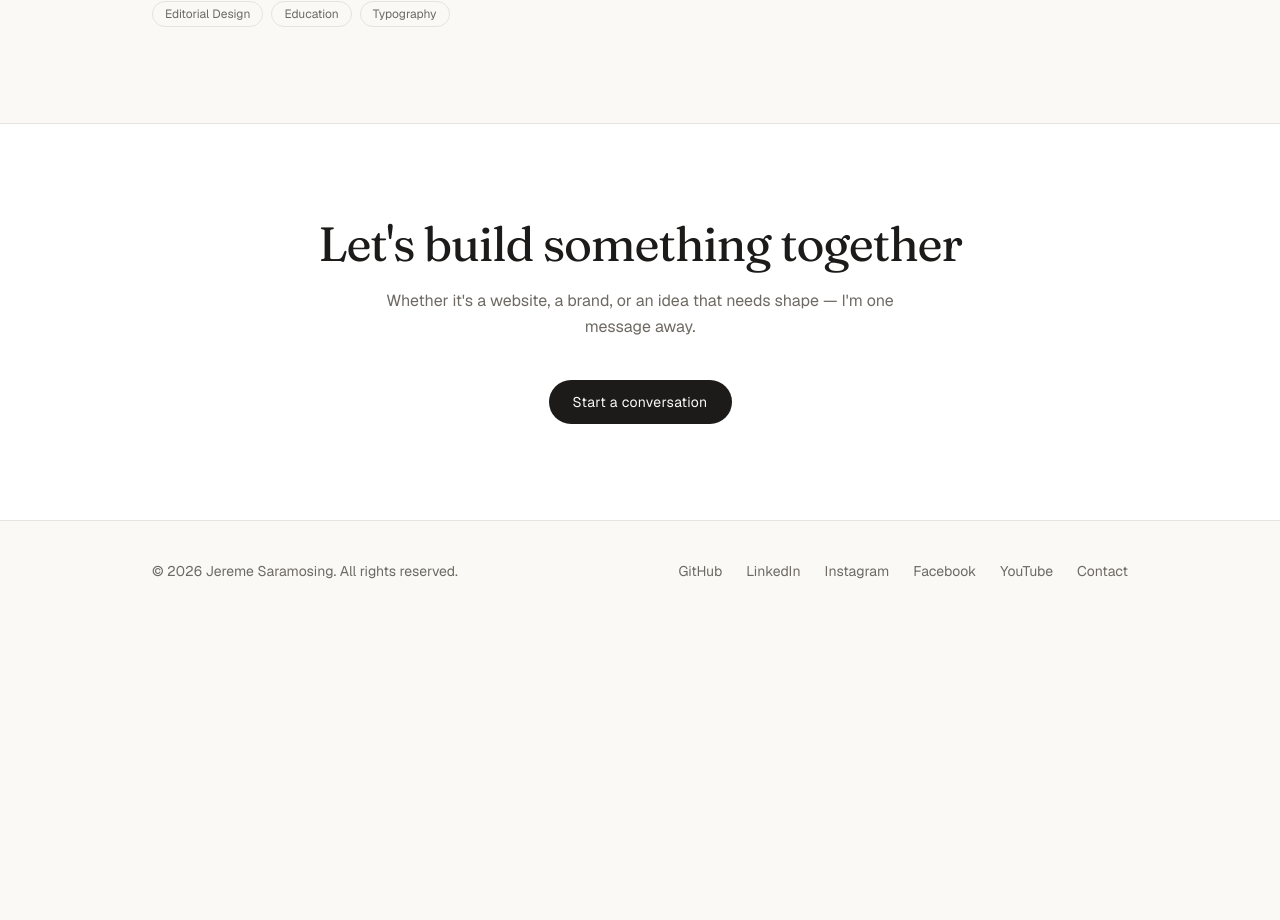
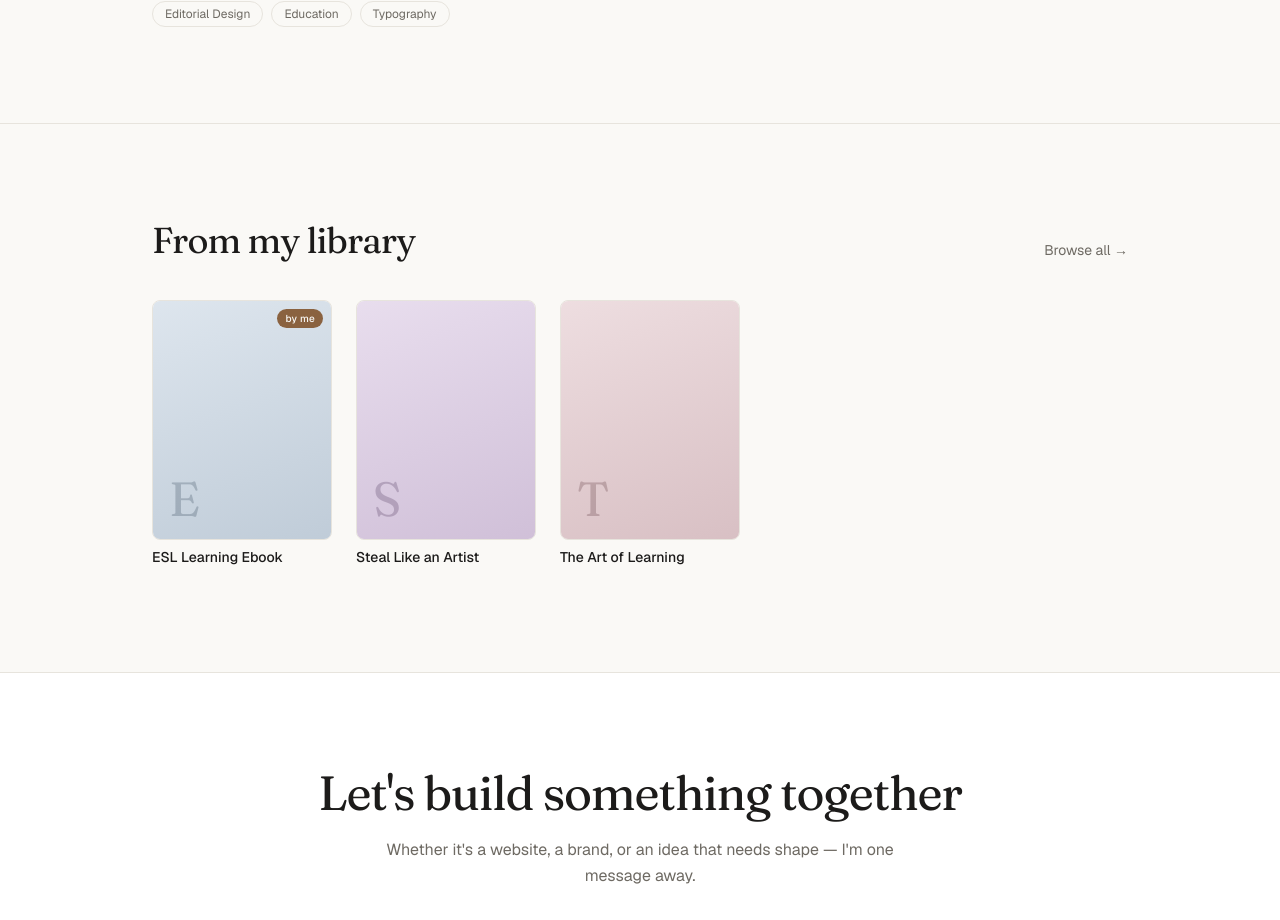
Before and after one commit to jeremesaramosing05/jereme-website, a Next.js app: page / in a window 1280 px wide. Shown: the part 2759-3679 px from the top of the page. Before the commit the page ends 3380 px from the top, so only its background shows below. Built offline with nearby package versions, Linux system fonts and the light colour scheme.

Commit message:
feat: add library teaser section to homepage

```diff
--- a/src/app/page.tsx
+++ b/src/app/page.tsx
@@ -2,6 +2,7 @@ import Link from "next/link";
 import { HeroReveal, Reveal } from "@/components/motion/Reveal";
 import { ButtonLink } from "@/components/ui/Button";
 import { ProjectCard } from "@/components/ui/ProjectCard";
+import { LibraryTeaser } from "@/components/ui/LibraryTeaser";
 import { profile } from "@/content/profile";
 import { featuredProjects } from "@/content/projects";
 
@@ -100,6 +101,26 @@ export default function Home() {
         </div>
       </section>
 
+      {/* Library teaser */}
+      <section className="border-t border-line">
+        <div className="mx-auto max-w-5xl px-6 py-24">
+          <Reveal>
+            <div className="flex items-end justify-between">
+              <h2 className="font-display text-3xl tracking-tight sm:text-4xl">
+                From my library
+              </h2>
+              <Link
+                href="/library"
+                className="text-sm text-muted transition-colors hover:text-accent"
+              >
+                Browse all →
+              </Link>
+            </div>
+          </Reveal>
+          <LibraryTeaser />
+        </div>
+      </section>
+
       {/* Contact CTA */}
       <section className="border-t border-line bg-surface">
         <div className="mx-auto max-w-5xl px-6 py-24 text-center">
--- /dev/null
+++ b/src/components/ui/LibraryTeaser.tsx
@@ -0,0 +1,27 @@
+"use client";
+
+import { useRouter } from "next/navigation";
+import { BookCard } from "@/components/ui/BookCard";
+import { featuredBooks } from "@/content/library";
+import type { Book } from "@/content/library";
+
+export function LibraryTeaser() {
+  const router = useRouter();
+
+  function handleSelect(_book: Book) {
+    router.push("/library");
+  }
+
+  return (
+    <div className="relative mt-10">
+      <div
+        className="flex gap-6 overflow-x-auto pb-2"
+        style={{ scrollbarWidth: "none", msOverflowStyle: "none" }}
+      >
+        {featuredBooks.map((book) => (
+          <BookCard key={book.slug} book={book} onSelect={handleSelect} />
+        ))}
+      </div>
+    </div>
+  );
+}
```
